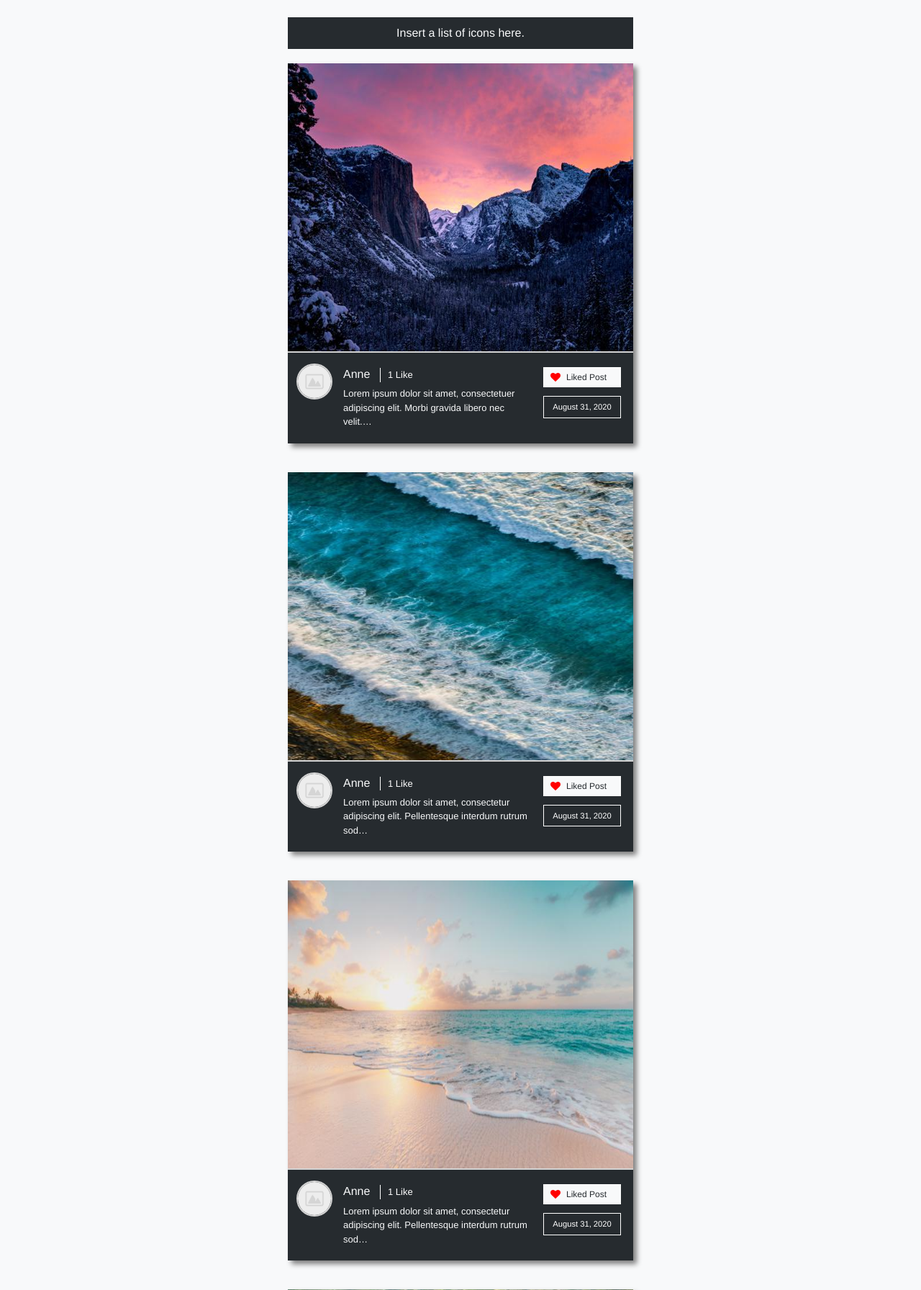
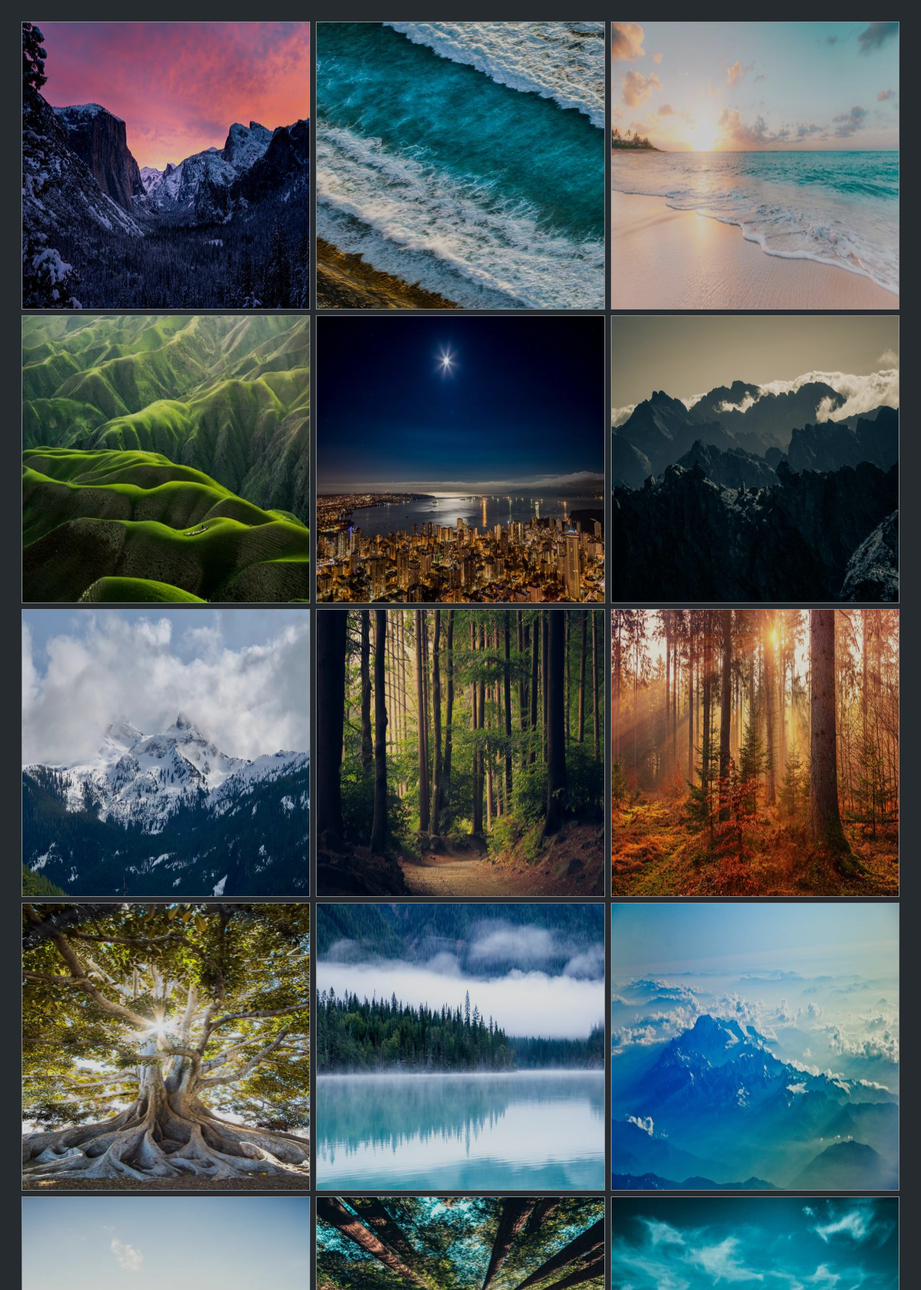
Before and after one commit to jordan1824/photo-sharing-app, a Django app: page /global-posts/ in a window 1280 px wide. Shown: the part 70-1862 px from the top of the page at 72% size. Run offline with Django 3.2, Linux system fonts and the light colour scheme; a user stored in the database is signed in; data comes from the database, SQL or seed files in the repository; both versions use the stored data as it was after the commit; some libraries are stand-ins or nearby versions.

Commit message:
Started and almost finished Global Feed

```diff
--- a/photo_sharing/static/photo_sharing/main.css
+++ b/photo_sharing/static/photo_sharing/main.css
@@ -136,6 +136,91 @@ main {
 }
 
 /* ==== END OF HOME PAGE ==== */
+
+
+
+/* ==== START OF GLOBAL FEED ==== */
+
+.global-feed {
+    display: grid;
+    grid-template-columns: repeat(3, 1fr);
+    grid-gap: 8px;
+    padding: 30px;
+    margin: auto;
+    background: #262B2F;
+    outline: 5px solid rgba(87, 87, 87, 0.8);
+}
+.post-img-div {
+    width: 100%;
+    height: 400px;
+    overflow: hidden;
+    border: 1px solid rgba(255, 255, 255, 0.5);
+}
+.post-img {
+    width: 100%;
+    height: 100%;
+    filter: brightness(85%);
+    cursor: pointer;
+    transition: transform 0.7s, filter 0.7s;
+}
+.post-img:hover {
+    filter: brightness(100%);
+    transform: scale(1.05);
+}
+
+
+
+/* ==== END OF GLOBAL FEED ==== */
+
+
+/* ==== START OF GLOBAL MODAL ==== */
+
+.custom_modal {
+    position: fixed;
+    left: 0;
+    right: 0;
+    top: 0;
+    bottom: 0;
+    width: 100vw;
+    height: 100vh;
+    background: rgba(0, 0, 0, 0.8);
+    z-index: -1;
+    overflow: auto;
+    opacity: 0;
+    transition: opacity 0.4s;
+}
+.custom_modal--visible {
+    opacity: 1;
+    z-index: 15;
+}
+.custom_modal__container {
+    position: absolute;
+    top: 50%;
+    left: 50%;
+    transform: translateX(-50%) translateY(-50%) scale(1.2);
+    width: 90%;
+    max-width: 500px;
+    transition: transform 0.7s;
+}
+.custom_modal--visible .custom_modal__container {
+    transform: translateX(-50%) translateY(-50%) scale(1);
+}
+.custom_modal__container .post-block {
+    box-shadow: none;
+}
+.custom_modal__exit-btn {
+    position: absolute;
+    top: 30px;
+    right: 50px;
+    font-size: 3rem;
+    cursor: pointer;
+    transition: color 0.3s;
+}
+.custom_modal__exit-btn:hover {
+    color: darkgrey;
+}
+
+/* ==== END OF GLOBAL MODAL ==== */
 
 
 /* ==== PROFILE ==== */
--- /dev/null
+++ b/photo_sharing/static/photo_sharing/modal.js
@@ -0,0 +1,209 @@
+// Like Button Code
+
+let updateLikesTitle = function(likesValue, btn) {
+  let likeTitleSpan = btn.parentElement.querySelector("#like-title")
+  if (likesValue <= 0) {
+      likeTitleSpan.classList.add("likes-hidden")
+  } else if (likesValue == 1) {
+      if (likeTitleSpan.classList.contains("likes-hidden")) {
+          likeTitleSpan.classList.remove("likes-hidden")
+      }
+      likeTitleSpan.innerHTML = " Like"
+  } else {
+      likeTitleSpan.innerHTML = " Likes"
+  }
+}
+
+let updateLikesCount = function(action, btn) {
+  let likesCounter = btn.parentElement.querySelector(".likes-count")
+  let likesValue = parseInt(likesCounter.innerHTML)
+  if (action == "add") {
+      if (likesValue == 0) {
+          likesCounter.classList.remove("likes-hidden")
+      }
+      likesValue += 1
+      likesCounter.innerHTML = likesValue
+      updateLikesTitle(likesValue, btn)
+  } else {
+      likesValue -= 1
+      likesCounter.innerHTML = likesValue
+      if (likesValue == 0) {
+          likesCounter.classList.add("likes-hidden")
+      }
+      updateLikesTitle(likesValue, btn)
+  }
+}
+
+let likeBtnAction = function(btn) {
+  let id = btn.getAttribute("data-id")
+  fetch(`/post-like/${id}/`)
+  .then(response => response.text())
+  .then(text => {
+      if (text == "Added Like") {
+          btn.classList.add("liked")
+          btn.innerHTML = `<i class="fa fa-heart" aria-hidden="true"></i>Liked Post`
+          updateLikesCount("add", btn)
+      } else {
+          btn.classList.remove("liked")
+          btn.innerHTML = `<i class="fa fa-heart" aria-hidden="true"></i>Like Post`
+          updateLikesCount("subtract", btn)
+      }
+  }).catch(function() {
+      console.log("There was an error.")
+  })
+}
+
+if (document.querySelector(".like-btn")) {
+  let likeBtns = document.querySelectorAll(".like-btn")
+  likeBtns.forEach(btn => btn.addEventListener("click", (event) => {
+      event.preventDefault()
+      likeBtnAction(btn)
+}))
+}
+
+// End of Like Button Code
+
+
+// Asynchronous Post Load
+let modal_container = document.querySelector(".custom_modal__container")
+
+let showPost = function(post) {
+  let firstDiv = document.createElement("div")
+  firstDiv.className = 'row no-gutters justify-content-center home'
+
+  let secondDiv = document.createElement("div")
+  secondDiv.className = "col-12 post-block"
+
+  let thirdDiv = document.createElement("div")
+  thirdDiv.className = "post-image"
+
+  let postImage = document.createElement("img")
+  postImage.setAttribute("src", `/media/${post.image}`)
+  postImage.setAttribute("alt", `Post Image`)
+
+  let fourthDiv = document.createElement("div")
+  fourthDiv.className = "post-description-section"
+
+  let fifthDiv = document.createElement("div")
+  fifthDiv.className = "post-user-image"
+
+  let userImage = document.createElement("img")
+  userImage.setAttribute("src", `/media/${post.authorProfileImage}`)
+  userImage.setAttribute("alt", `User Profile Image`)
+
+  let sixthDiv = document.createElement("div")
+  sixthDiv.className = "post-description"
+
+  let usernameLink = document.createElement("a")
+  usernameLink.className = "username-link"
+  usernameLink.setAttribute("href", `/user/profile/${post.author}/`)
+
+  let username = document.createElement("h6")
+  username.innerHTML = post.author.charAt(0).toUpperCase() + post.author.slice(1)
+
+  let seventhDiv = document.createElement("div")
+  seventhDiv.className = "likes"
+
+  let likesLink = document.createElement("a")
+  likesLink.setAttribute("href", `/post-likes/${post.id}/`)
+
+  let pTag = document.createElement("p")
+
+  let likeCountSpan = document.createElement("span")
+  if (post.postLikesCount > 0) {
+    likeCountSpan.className = "likes-count"
+    likeCountSpan.innerHTML = `${post.postLikesCount}`
+  } else {
+    likeCountSpan.className = "likes-count likes-hidden"
+    likeCountSpan.innerHTML = "0"
+  }
+
+  let likeTitleSpan = document.createElement("span")
+  likeTitleSpan.setAttribute("id", "like-title")
+  if (post.postLikesCount == 1) {
+    likeTitleSpan.innerHTML = " Like"
+  } else if (post.postLikesCount > 1) {
+    likeTitleSpan.innerHTML = " Likes"
+  } else {
+    likeTitleSpan.className = "likes-hidden"
+    likeTitleSpan.innerHTML = " Like"
+  }
+
+  let postDescription = document.createElement("p")
+  postDescription.className = "post-p"
+  let capitalizedDescription = post.description.charAt(0).toUpperCase() + post.description.slice(1)
+  if (post.description.length > 90) {
+    postDescription.innerHTML = capitalizedDescription.substring(0, 90) + "..."
+  } else {
+    postDescription.innerHTML = capitalizedDescription
+  }
+
+  let postLikeLink = document.createElement("a")
+  postLikeLink.setAttribute("href", `/post-like/${post.id}/`)
+  postLikeLink.setAttribute("data-id", `${post.id}`)
+  if (post.isLiked) {
+    postLikeLink.className = "like-btn liked"
+    postLikeLink.innerHTML = `<p><i class="fa fa-heart" aria-hidden="true"></i>Liked Post</p>`
+  } else {
+    postLikeLink.className = "like-btn"
+    postLikeLink.innerHTML = `<p><i class="fa fa-heart" aria-hidden="true"></i>Like Post</p>`
+  }
+
+  let postDate = document.createElement("p")
+  postDate.className = "post-date"
+  postDate.innerHTML = post.date_created
+
+
+  firstDiv.insertAdjacentElement("beforeend", secondDiv)
+  secondDiv.insertAdjacentElement("beforeend", thirdDiv)
+  thirdDiv.insertAdjacentElement("beforeend", postImage)
+  secondDiv.insertAdjacentElement("beforeend", fourthDiv)
+  fourthDiv.insertAdjacentElement("beforeend", fifthDiv)
+  fifthDiv.insertAdjacentElement("beforeend", userImage)
+  fourthDiv.insertAdjacentElement("beforeend", sixthDiv)
+  sixthDiv.insertAdjacentElement("beforeend", usernameLink)
+  usernameLink.insertAdjacentElement("beforeend", username)
+  sixthDiv.insertAdjacentElement("beforeend", seventhDiv)
+  seventhDiv.insertAdjacentElement("beforeend", likesLink)
+  likesLink.insertAdjacentElement("beforeend", pTag)
+  pTag.insertAdjacentElement("beforeend", likeCountSpan)
+  pTag.insertAdjacentElement("beforeend", likeTitleSpan)
+  sixthDiv.insertAdjacentElement("beforeend", postDescription)
+  sixthDiv.insertAdjacentElement("beforeend", postLikeLink)
+  sixthDiv.insertAdjacentElement("beforeend", postDate)
+
+  modal_container.replaceChild(firstDiv, modal_container.childNodes[0]);
+
+  return postLikeLink
+}
+
+
+
+// Modal Section
+
+let postImages = document.querySelectorAll(".post-img")
+let custom_modal = document.querySelector(".custom_modal")
+let exitBtn = document.querySelector(".custom_modal__exit-btn")
+
+postImages.forEach(post => post.addEventListener("click", () => {
+  fetch(`/get-post-details/${post.getAttribute("data-id")}/`)
+  .then(response => response.json())
+  .then(data => {
+    showPost(data)
+    custom_modal.classList.add("custom_modal--visible")
+    // Remember to add in the likeBtn add event listener here
+    // Also, just a note: change the classes in your fetch function, such as the post-block, and make it a new css class that has desired properties (height, width, etc.)
+  }).catch(() => {
+    console.log("There was an error fetching the post data.")
+  })
+}))
+
+exitBtn.addEventListener("click", () => {
+  custom_modal.classList.remove("custom_modal--visible")
+})
+
+document.addEventListener("keyup", (event) => {
+  if (event.keyCode == 27 && custom_modal.classList.contains("custom_modal--visible")) {
+    custom_modal.classList.remove("custom_modal--visible")
+  }
+})
--- /dev/null
+++ b/photo_sharing/templates/photo_sharing/create_post.html
@@ -0,0 +1 @@
+works
--- a/photo_sharing/templates/photo_sharing/global.html
+++ b/photo_sharing/templates/photo_sharing/global.html
@@ -1,63 +1,21 @@
-{% extends 'photo_sharing/layout.html' %}
+{% extends "photo_sharing/layout.html" %}
+
 {% block content %}
 {% load static %}
-<div class='row justify-content-around no-gutters'>
-    <div class='col-3'>
 
-    </div>
-    <div id='global-posts' class='col-6'>
-        <br>
-        <div class='home-icons'>
-            <p>Insert a list of icons here.</p>
+
+<div class='global-feed'>
+    {% for post in all_posts %}
+        <div class='post-img-div'>
+            <img data-id='{{post.id}}' class='post-img' src="{{ post.image.url }}" alt="Post Image">
         </div>
-        {% for post in newest_posts %}
-            <div class="row no-gutters justify-content-center home">
-                <div class="col-9 post-block">
-                    <div class='post-image'>
-                        <img src="{{ post.image.url }}" alt="Post Image">
-                    </div>
-                    <div class='post-description-section'>
-                        <div class='post-user-image'>
-                            <img src="{{ post.user.profile.image.url }}" alt="User Profile Image">
-                        </div>
-                        <div class='post-description'>
-                            <a class='username-link' href="{% url 'profile' post.user.username %}"><h6>{{ post.user.username|title }}</h6></a>
-                                <div class='likes'><a href="{% url 'likes-list' post.id %}"><p>
-                                    {% if post.postlike_set.all.count > 0 %}
-                                    <span class="likes-count">{{ post.postlike_set.all.count }}</span>
-                                    {% else %}
-                                    <span class="likes-count likes-hidden">0</span>
-                                    {% endif %}
-                                    {% if post.postlike_set.all.count == 1 %}
-                                    <span id="like-title"> Like</span>
-                                    {% elif post.postlike_set.all.count > 1 %}
-                                    <span id="like-title"> Likes</span>
-                                    {% else %}
-                                    <span class='likes-hidden' id="like-title"> Like</span>
-                                    {% endif %}
-                                    </p></a></div>
-                            <p class='post-p'>{{ post.description|truncatechars:90 }}</p>
-                            {% if post.id not in post_likes %}
-                            <a href="{% url 'post-like' post.id %}" data-id="{{post.id}}" class='like-btn'><p><i class="fa fa-heart" aria-hidden="true"></i>Like Post</p></a>
-                            {% else %}
-                            <a href="{% url 'post-like' post.id %}" data-id="{{post.id}}" class='like-btn liked'><p><i class="fa fa-heart" aria-hidden="true"></i>Liked Post</p></a>
-                            {% endif %}
-                            <p class='post-date'>{{ post.date_created|date:'F d, Y' }}</p>
-                        </div>
-                    </div>
-                </div>
-            </div>
-        {% empty %}
-        <div class='bg-dark text-white py-3 px-4 mt-4'>Your feed is empty. Begin following people to see their posts here.</div>
-        {% endfor %}
-    </div>
-    <div class='col-3'>
-        <!-- <div class='bg-dark mt-5 text-center border border-dark mx-auto w-75 p-3'>
-            <h5>{{ user.username }}</h5>
-            <p>{{ user.profile.bio }}</p>
-            <p>Lorem ipsum dolor sit amet, consectetur adipisicing elit. Soluta saepe accusamus tenetur pariatur ab eius nemo veritatis omnis itaque aliquid. Consequatur repellendus, laborum unde. Error quae quia asperiores libero nulla.</p>
-        </div> -->
+    {% endfor %}
+</div>
+<div class='custom_modal'>
+    <div class='custom_modal__exit-btn'><i class="fa fa-times" aria-hidden="true"></i></div>
+    <div class='custom_modal__container'>
     </div>
 </div>
-<script src='{% static "photo_sharing/dynamicLoad.js" %}'></script>
+<script src="{% static 'photo_sharing/modal.js' %}"></script>
+
 {% endblock %}
--- /dev/null
+++ b/photo_sharing/templates/photo_sharing/update_post.html
@@ -0,0 +1 @@
+test2
--- a/photo_sharing/urls.py
+++ b/photo_sharing/urls.py
@@ -7,5 +7,8 @@ urlpatterns = [
     path('post-like/<int:pk>/', views.post_like, name='post-like'),
     path('post-likes/<int:pk>/', views.likes_list, name='likes-list'),
     path('global-posts/', views.global_posts, name='global-posts'),
-    path('dynamic-load/', views.dynamic_load, name='dynamic-load')
+    path('dynamic-load/', views.dynamic_load, name='dynamic-load'),
+    path('get-post-details/<int:id>/', views.get_single_post, name='get-post-details'),
+    path('new-post/', views.create_post, name='create-post'),
+    path('update-post/<int:id>/', views.update_post, name='update-post')
 ]
--- a/photo_sharing/views.py
+++ b/photo_sharing/views.py
@@ -1,5 +1,5 @@
 from django.shortcuts import render, redirect
-from django.views.generic import ListView
+from django.views.generic import ListView, CreateView
 from .models import Post, PostLike
 from django.http import HttpResponse, Http404
 from django.http import JsonResponse
@@ -41,13 +41,9 @@ def likes_list(request, pk):
 
 
 def global_posts(request):
-    following_list = list(Profile.objects.filter(user=request.user).values("following").all())
-    following_list = list(map(lambda item: item["following"], following_list))
-    following_list.append(request.user.id)
-    newest_posts = Post.objects.filter(user_id__in=following_list).all().order_by('-date_created')[:10]
     return render(request, 'photo_sharing/global.html', {
         "post_likes": list(PostLike.objects.filter(user=request.user).values_list('post_id', flat=True).all()),
-        "newest_posts": newest_posts
+        "all_posts": Post.objects.all().order_by('-date_created')
     })
 
 
@@ -81,3 +77,26 @@ def dynamic_load(request):
         return JsonResponse(posts, safe=False)
     else:
         return JsonResponse({"empty": True}, safe=False)
+
+
+def get_single_post(request, id):
+    post = list(Post.objects.filter(id=id).all().values('id', 'user', 'image', 'description', 'date_created'))
+
+    if post:
+        post = post[0]
+        current_user_post_likes = list(PostLike.objects.filter(user=request.user).all().values("post"))
+        current_user_post_likes = [item["post"] for item in current_user_post_likes]
+        post["authorProfileImage"] = list(Profile.objects.filter(user_id=post['user']).all().values("image"))[0]["image"]
+        post["author"] = list(User.objects.filter(id=post['user']).all().values("username"))[0]["username"]
+        post["isLiked"] = True if post['id'] in current_user_post_likes else False
+        post["postLikesCount"] = PostLike.objects.filter(post_id=post['id']).count()
+        post["date_created"] = post["date_created"].strftime("%B %d, %Y")
+        return JsonResponse(post, safe=False)
+    else:
+        raise Http404("Post could not be found.")
+
+def create_post(request):
+    return render(request, "photo_sharing/create_post.html")
+
+def update_post(request, id):
+    return render(request, "photo_sharing/update_post.html")
```
Also changed, not shown: db.sqlite3.
